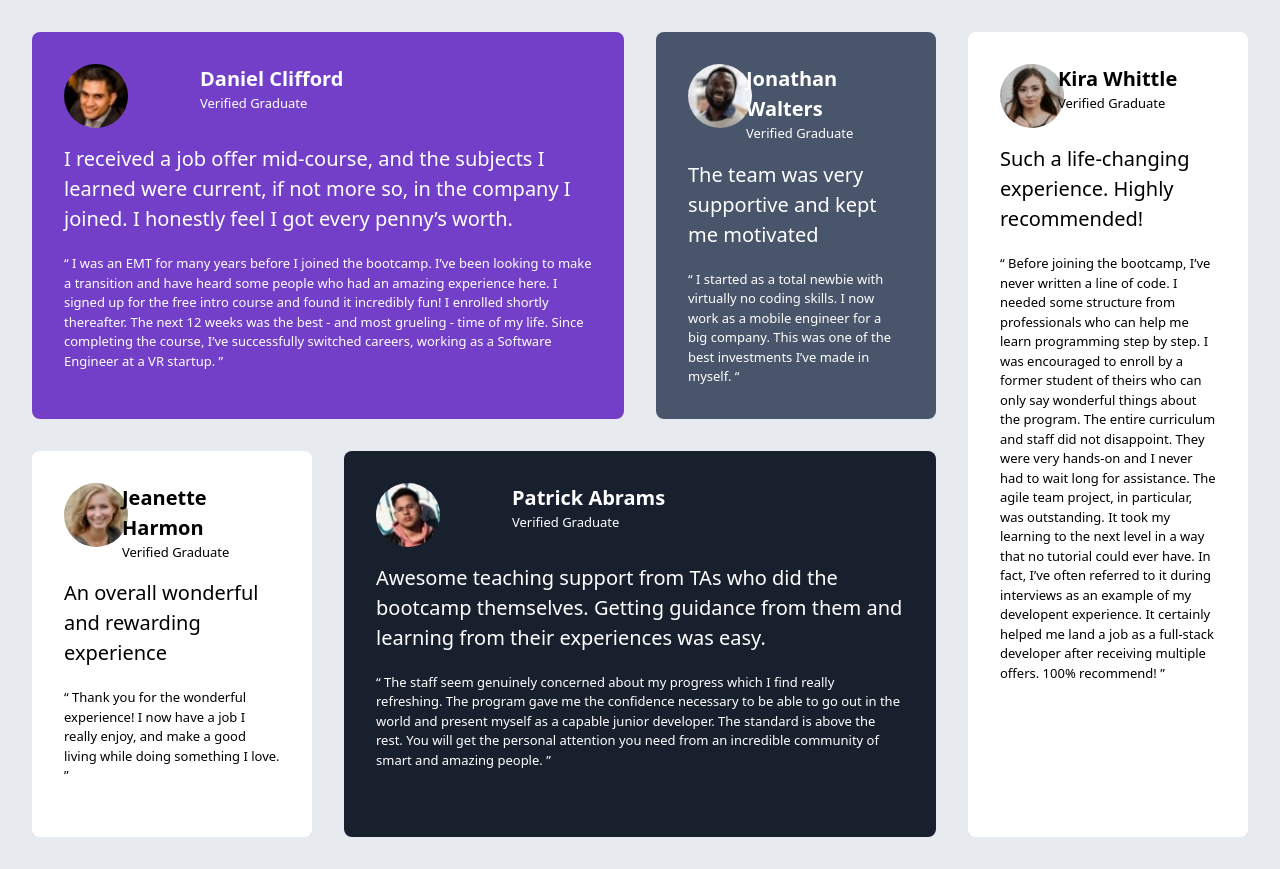
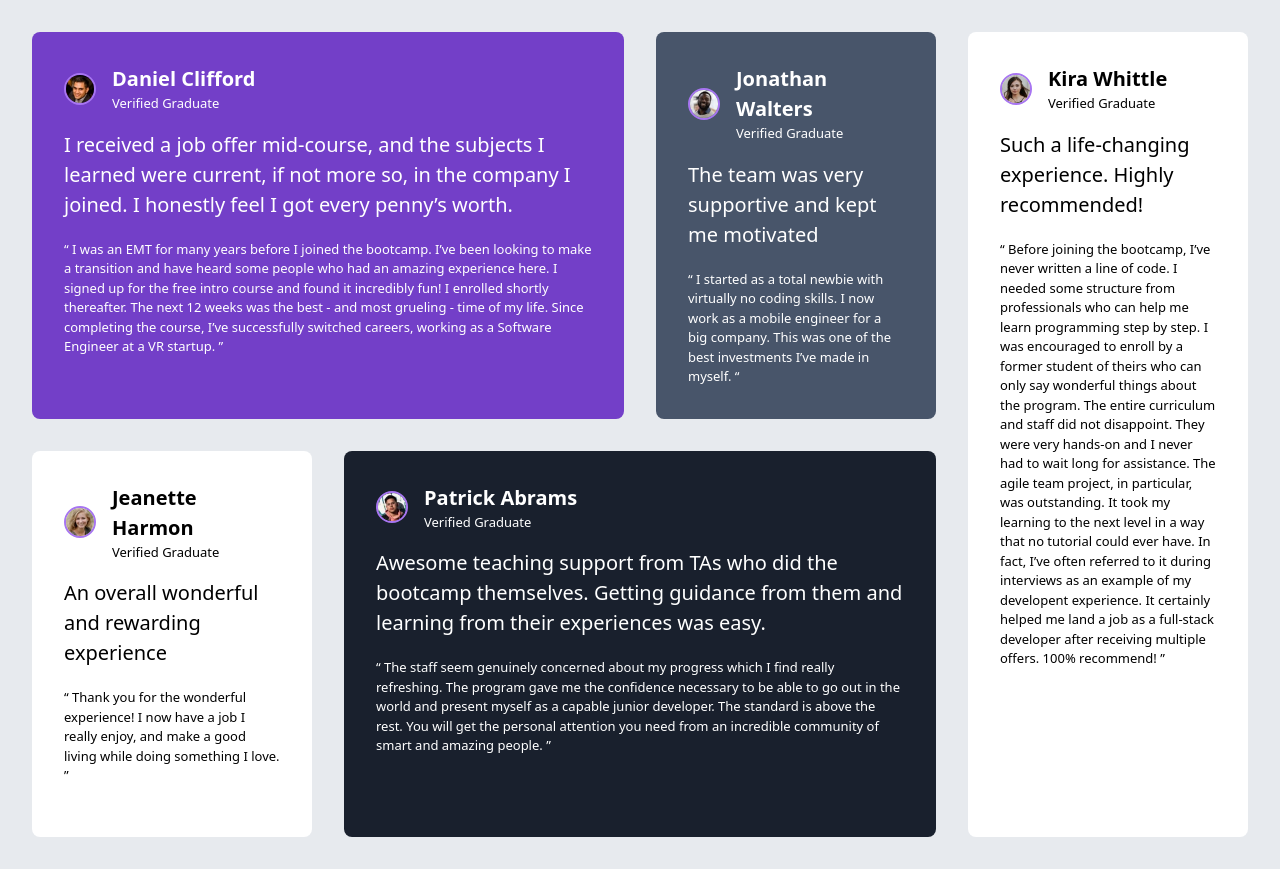
Before and after one commit to NarelaCamara/testimonials-grid-section, a React (Vite) app: page / in a window 1280 px wide. Built offline with nearby package versions, Linux system fonts and the light colour scheme; a web font is replaced by a local one.

Commit message:
feat: border

```diff
--- a/src/components/card.tsx
+++ b/src/components/card.tsx
@@ -3,15 +3,15 @@ import { colors, type Color, type IPerson } from "../interfaces";
 export const Card = ({ person, color }: { person: IPerson; color: Color }) => {
   return (
     <div className={`p-8 border-0 rounded-lg min-w-full ${color} min-h-full`}>
-      <div className="grid grid-cols-4 grid-rows-1 gap-4">
-        <div className="col-span-1">
+      <div className="flex flex-row items-center">
+        <div className="pr-4">
           <img
             src={person.avatar}
             alt="avatar"
-            className="min-w-16 rounded-full"
+            className="max-w-8 rounded-full border-2 border-[#A775F1]"
           />
         </div>
-        <div className="col-span-3">
+        <div className="">
           <h2
             className={`font-[Barlow Condensed] text-[1.25rem] font-semibold ${
               color === colors[2] ? "font-[#676D7E]" : "text-white "
```
